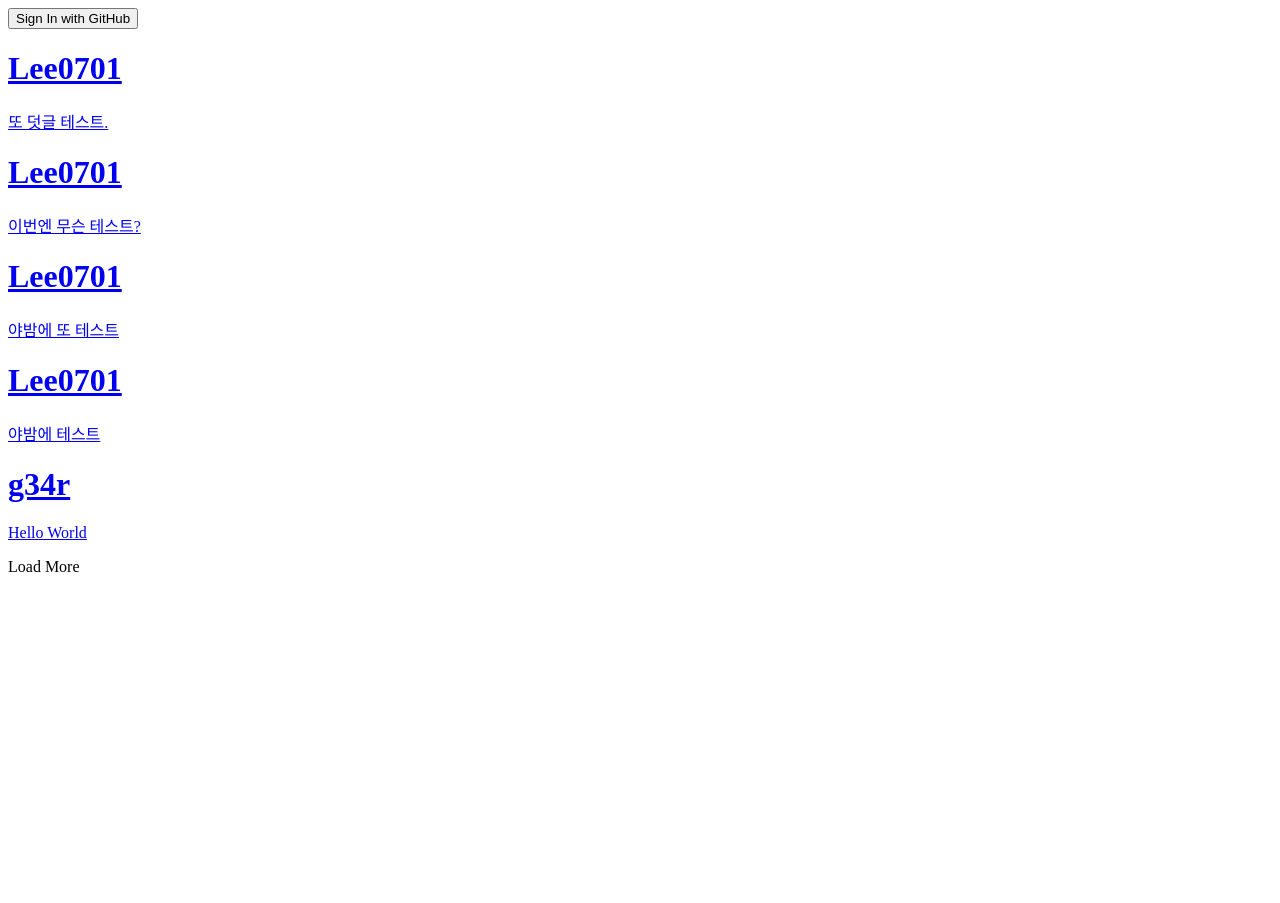
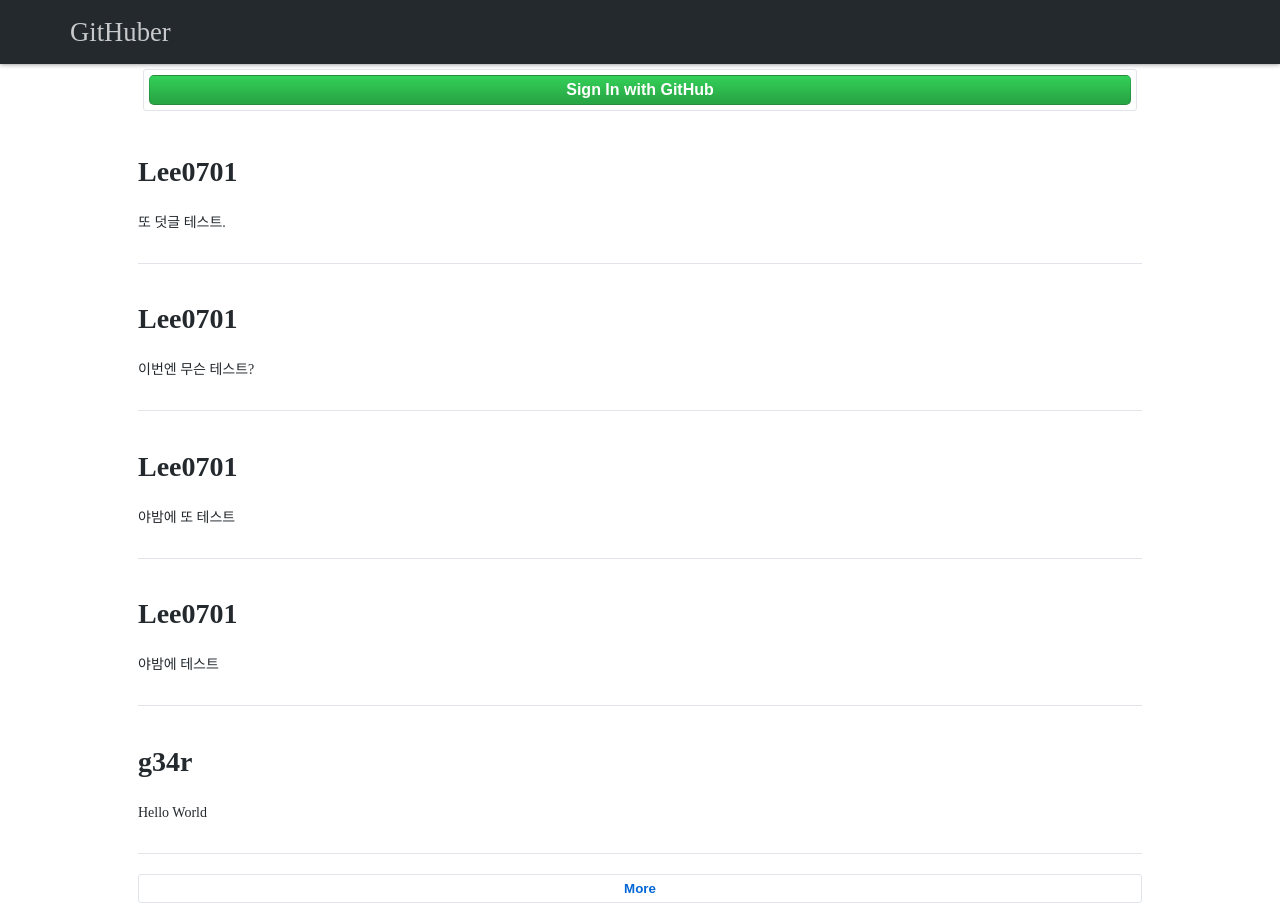
Before and after one commit to Lee0701/GitHuber, a Jekyll site: the page built from index.html, in a window 1280 px wide. Built offline with Jekyll 4.4.1, drawn with Linux system fonts in a browser that asks for light colours.

Commit message:
Add style.

```diff
--- a/_layouts/default.html
+++ b/_layouts/default.html
@@ -8,6 +8,16 @@
 
 </head>
 <body>
-	{{ content }}
+	<div class="wrapper-masthead">
+		<header class="masthead">
+			<a href="{{ site.baseurl }}/" class="avatar"><img src=""></a>
+			<div class="logo">GitHuber</div>
+		</header>
+	</div>
+	<div id="main" class="container">
+		<div class="posts">
+			{{ content }}
+		</div>
+	</div>
 </body>
 </html>
--- a/index.html
+++ b/index.html
@@ -7,4 +7,4 @@ layout: default
 
 <div id="content"></div>
 
-<div id="loadmore">Load More</div>
+<button id="loadmore">More</div>
--- a/page/index.html
+++ b/page/index.html
@@ -1,8 +1,14 @@
 ---
 ---
+<div class="list-post">
 {% for post in paginator.posts %}
-	<div class="list-post">
-		<h1><a href="http://github.com/{{ post.name }}">{{ post.name }}</a></h1>
-		<div class="content"><a href="{{ site.baseurl }}{{ post.url }}">{{ post.content }}</a></div>
+	<div class="list-post-item">
+		<h1 class="post-username"><a href="http://github.com/{{ post.name }}">{{ post.name }}</a></h1>
+		<div class="post-content">
+			<a href="{{ site.baseurl }}{{ post.url }}">
+				{{ post.content }}
+			</a>
+		</div>
 	</div>
 {% endfor %}
+</div>
--- a/style.scss
+++ b/style.scss
@@ -1,5 +1,81 @@
 ---
 ---
+
+* {
+	box-sizing: border-box;
+}
+
+body {
+	margin: 0px;
+	background-color: white;
+	font-size: 14px;
+	line-height: 1.5;
+	color: #24292e;
+}
+
+.container {
+	max-width: 1024px;
+	width: 100%;
+	margin: 0 auto;
+	padding: 0 10px;
+
+}
+
+.posts {
+}
+
+.masthead {
+	padding: 12px 0;
+	background-color: #24292e;
+	color: rgba(255,255,255,0.75);
+	box-shadow: 0px 0px 5px gray;
+}
+
+.avatar {
+	display: inline-block;
+	float: left;
+
+	width: 40px;
+	height: 40px;
+	margin: 0px 15px;
+}
+
+.logo {
+	display: inline-block;
+	font-size: 20pt;
+}
+
+#content {
+	a {
+		color: #24292e;
+	}
+	.post-username a:hover {
+		color: #0366d6;
+		text-decoration: underline;
+	}
+}
+
+.list-post-item {
+	border-bottom: 1px solid #e1e4e8;
+	padding: 16px 0;
+}
+
+#loadmore {
+	text-align: center;
+	width: 100%;
+	padding: 6px;
+	margin-top: 20px;
+	font-weight: 600;
+	color: #0366d6;
+	background: white;
+	border: 1px solid #e1e4e8;
+	border-radius: 3px;
+}
+
+#loadmore:hover, #loadmore:focus {
+	background-color: #f6f8fa;
+}
+
 #signin-form {
 	display: none;
 }
@@ -11,3 +87,58 @@
 		display: none;
 	}
 }
+
+.form {
+	margin: 5px;
+	padding: 5px;
+	border: 1px solid #e1e4e8;
+	border-radius: 3px;
+}
+
+a {
+	color: dodgerblue;
+	text-decoration: none;
+}
+
+a:hover, a:active {
+	color: dodgerblue;
+}
+
+.btn {
+	display: inline-block;
+	font-weight: 600;
+	vertical-align: middle;
+	background-repeat: repeat-x;
+	border: 1px solid rgba(27,31,35,0.2);
+	border-radius: 5px;
+}
+
+.btn-github, .btn-github:visited {
+	color: #fff;
+    background-color: #28a745;
+    background-image: linear-gradient(-180deg, #34d058 0%, #28a745 90%);
+
+	width: 100%;
+	padding: 5px 0;
+
+	font-size: 12pt;
+
+}
+
+.btn-github:focus {
+	box-shadow: 0 0 0 0.2em rgba(52,208,88,0.4);
+}
+
+.btn-github:hover {
+	background-color: #269f42;
+	background-image: linear-gradient(-180deg, #2fcb53 0%, #269f42 90%);
+	background-position: -.5em;
+	border-color: rgba(27,31,35,0.5)
+}
+
+.btn-github:active {
+	background-color: #279f43;
+	background-image: none;
+	border-color: rgba(27,31,35,0.5);
+	box-shadow: inset 0 0.15em 0.3em rgba(27,31,35,0.15)
+}
--- a/write.html
+++ b/write.html
@@ -3,11 +3,11 @@ permalink: /write
 ---
 <script src="{{ site.baseurl }}/js/write.js"></script>
 
-<div id="signin-form">
-	<button id="signin-button">Sign In with GitHub</button>
+<div class="form" id="signin-form">
+	<button id="signin-button" class="btn btn-github">Sign In with GitHub</button>
 </div>
 
-<div id="write-form">
+<div class="form" id="write-form">
 	<p><p id="username"></p></p>
 	<p><input type="text" id="message"></p>
 	<p><input type="submit" id="submit" value="Submit">
```
